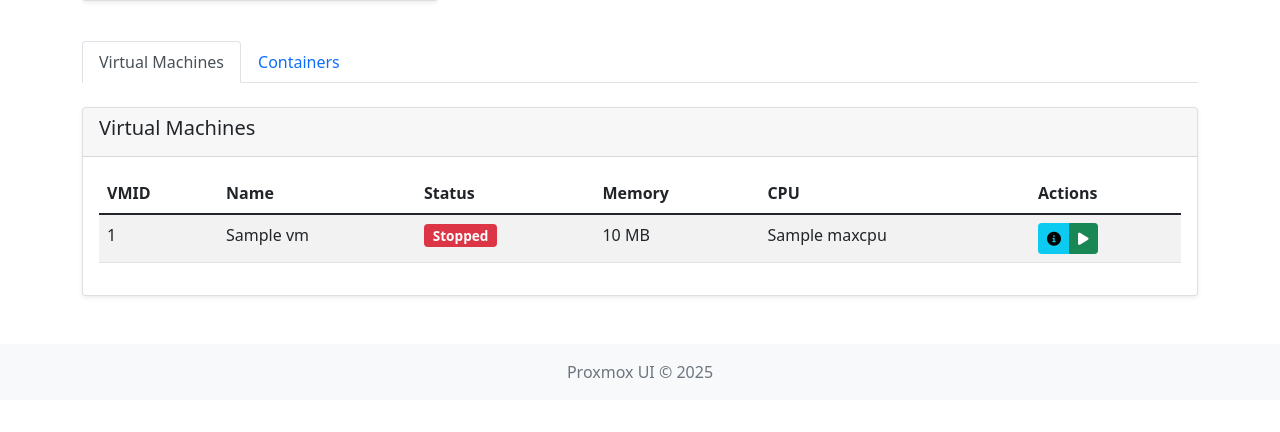
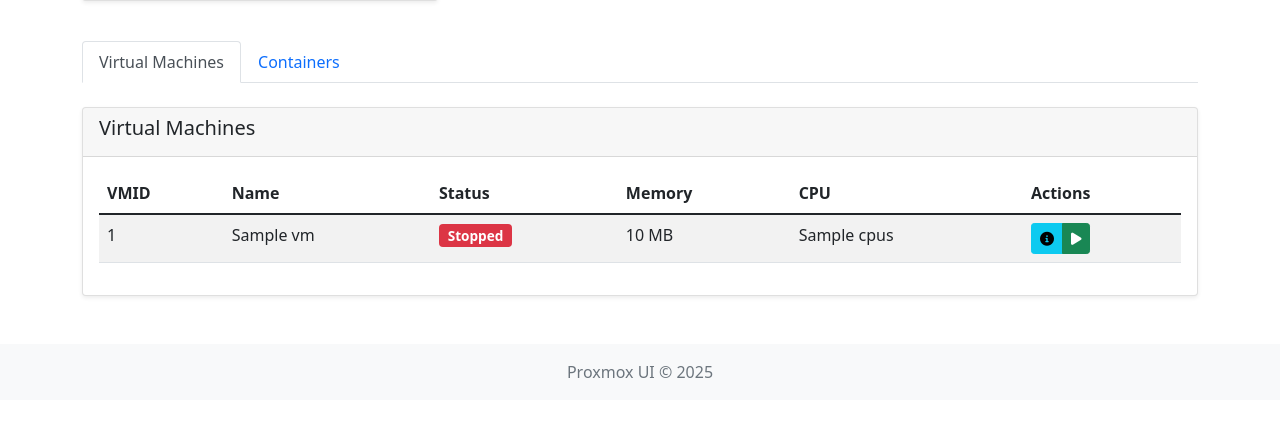
Before and after one commit to fabriziosalmi/proxima-ui, a Flask app: template app/templates/node_details.html in a window 1280 px wide. Shown: the part 458-890 px from the top of the page. Run offline with Flask 2, Linux system fonts and the light colour scheme; the template is opened without the code that fills it: most values are stand-ins (such as "Sample title", 1, 10 or a date in 2020); some libraries are stand-ins or nearby versions.

Commit message:
Enhance node details template to display CPU information for VMs and containers, defaulting to 'N/A' when not defined.

```diff
--- a/app/templates/node_details.html
+++ b/app/templates/node_details.html
@@ -92,7 +92,15 @@
                                         {% endif %}
                                     </td>
                                     <td>{{ (vm.maxmem / (1024*1024))|round(0) }} MB</td>
-                                    <td>{{ vm.maxcpu }}</td>
+                                    <td>
+                                        {% if vm.cpus is defined %}
+                                            {{ vm.cpus }}
+                                        {% elif vm.maxcpu is defined %}
+                                            {{ vm.maxcpu }}
+                                        {% else %}
+                                            N/A
+                                        {% endif %}
+                                    </td>
                                     <td>
                                         <div class="btn-group" role="group">
                                             <a href="{{ url_for('vm_details', host_id=host_id, node=node, vmid=vm.vmid) }}" class="btn btn-info btn-sm">
@@ -162,7 +170,15 @@
                                         {% endif %}
                                     </td>
                                     <td>{{ (container.maxmem / (1024*1024))|round(0) }} MB</td>
-                                    <td>{{ container.maxcpu }}</td>
+                                    <td>
+                                        {% if container.cpus is defined %}
+                                            {{ container.cpus }}
+                                        {% elif container.maxcpu is defined %}
+                                            {{ container.maxcpu }}
+                                        {% else %}
+                                            N/A
+                                        {% endif %}
+                                    </td>
                                     <td>
                                         <div class="btn-group" role="group">
                                             <a href="{{ url_for('container_details', host_id=host_id, node=node, vmid=container.vmid) }}" class="btn btn-info btn-sm">
```
